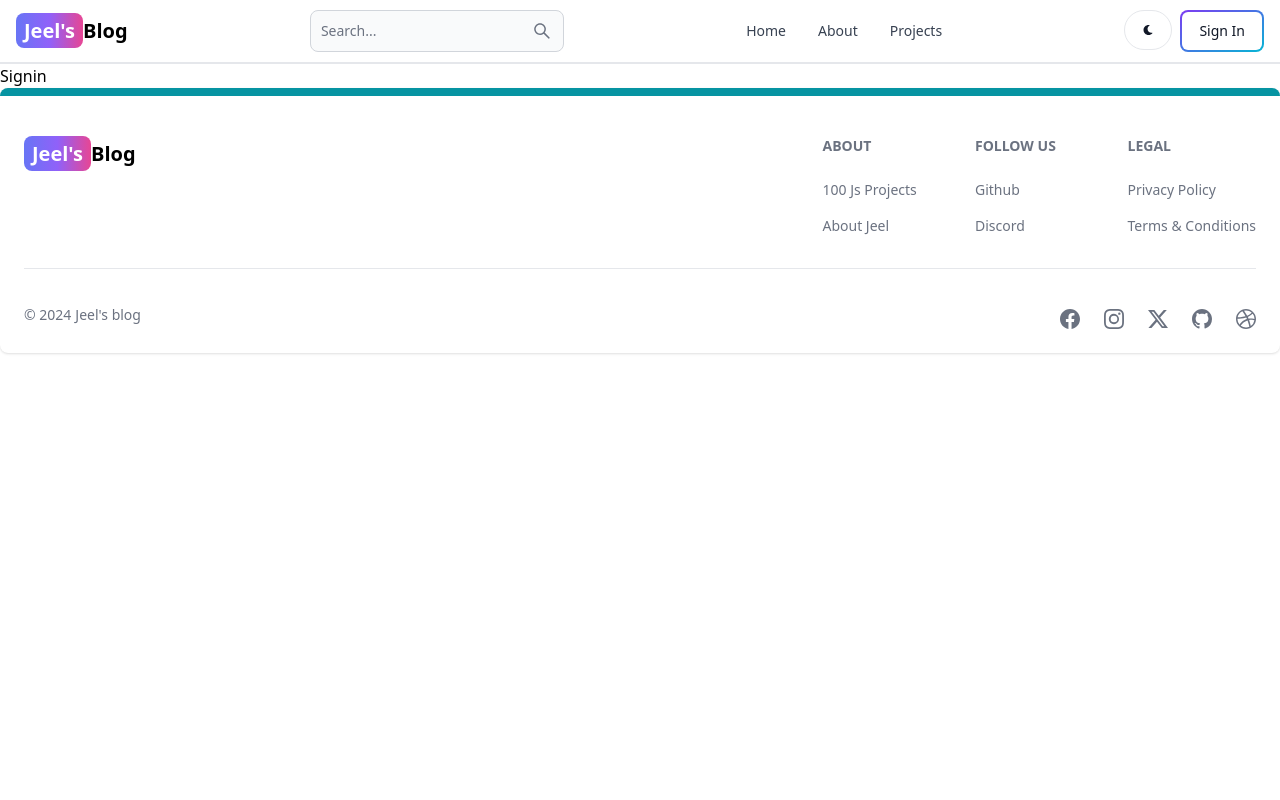
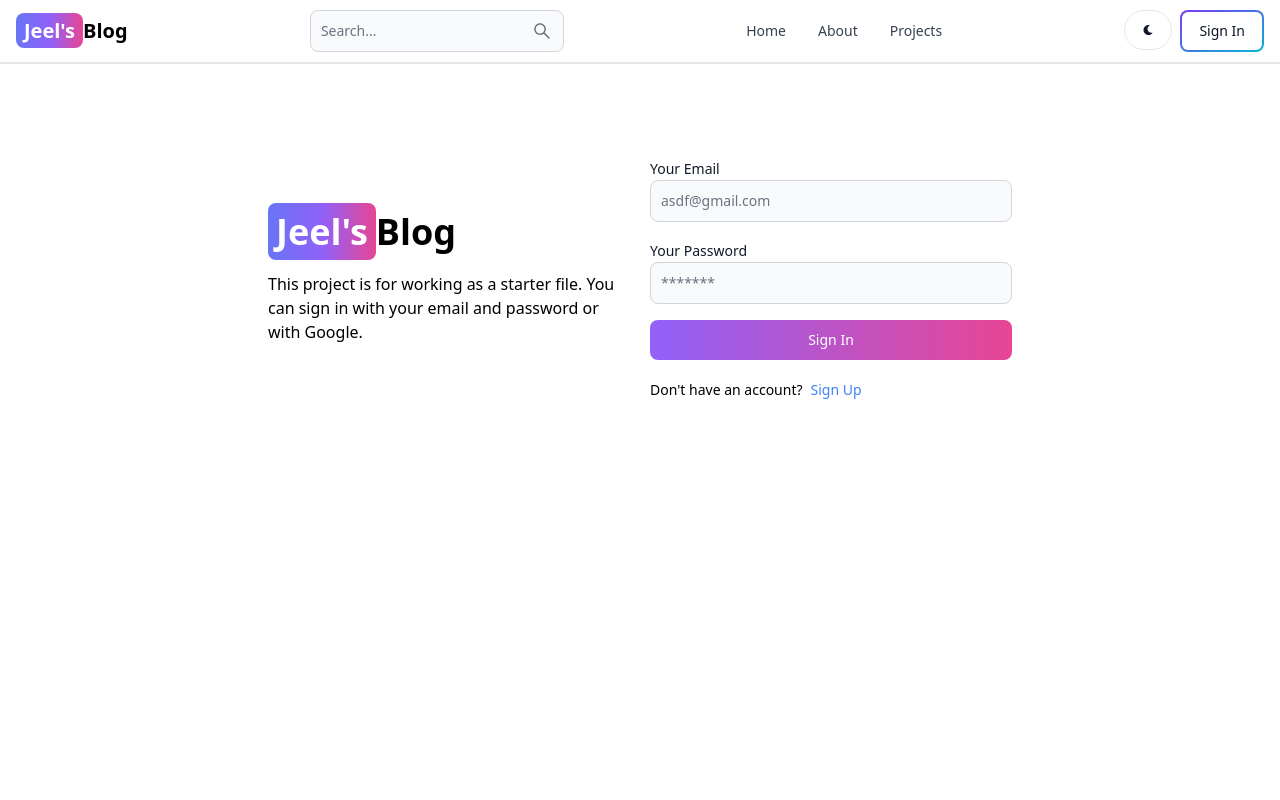
Before and after one commit to jeel105512/MERN-Blog, a React (Vite) app in the folder client/: page /sign-in in a window 1280 px wide. Shown: the top 800 px of the page. Built offline with nearby package versions, Linux system fonts and the light colour scheme.

Commit message:
added signin functionality

```diff
--- a/client/src/App.jsx
+++ b/client/src/App.jsx
@@ -7,6 +7,7 @@
 import Projects from "./pages/Projects.jsx";
 import Header from "./components/Header/Header.jsx";
 import Footer from "./components/Footer/Footer.jsx";
+import VarifyJWTToken from "./pages/VarifyJWTToken.jsx";
 
 export default function App() {
   return (
@@ -19,6 +20,7 @@
         <Route path="/sign-up" element={<Signup />} />
         <Route path="/dashboard" element={<Dashboard />} />
         <Route path="/projects" element={<Projects />} />
+        <Route path="/VarifyJWTToken" element={<VarifyJWTToken />} />
       </Routes>
       <Footer />
     </Router>
--- a/client/src/pages/Signin.jsx
+++ b/client/src/pages/Signin.jsx
@@ -1,5 +1,103 @@
+import { Alert, Button, Label, Spinner, TextInput } from "flowbite-react";
+import { useState } from "react";
+import { Link, useNavigate } from "react-router-dom";
+
 export default function Signin() {
+  const [formData, setFormData] = useState({});
+  const [loading, setLoading] = useState(false);
+  const [error, setError] = useState(null);
+  const navigate = useNavigate();
+
+  const handleChange = (e) => {
+    setFormData({ ...formData, [e.target.id]: e.target.value.trim() });
+  }
+
+  const handleSubmit = async (e) => {
+    e.preventDefault();
+
+    if (!formData.email || !formData.password) {
+      return setError("Please fill out all fields.");
+    }
+
+    try {
+      setLoading(true);
+      setError(null);
+      const response = await fetch("/api/auth/signin", {
+        method: "POST",
+        headers: {
+          "Content-Type": "application/json",
+        },
+        body: JSON.stringify(formData),
+      });
+
+      const data = await response.json();
+
+      if (data.success === false) {
+        return setError(data.message);
+      }
+
+      setLoading(false);
+      if (response.ok) {
+        console.log(data);
+        localStorage.setItem("token", data.token);
+        navigate("/VarifyJWTToken");
+      }
+    } catch (error) {
+      console.error(error);
+      setError(error.message);
+      setLoading(false);
+    }
+  }
+
   return (
-    <div>Signin</div>
+    <div className="min-h-screen mt-20">
+      <div className="flex p-3 max-w-3xl mx-auto flex-col md:flex-row md:items-center gap-5">
+        {/* left */}
+        <div className="flex-1">
+          <Link to="/" className="font-bold dark:text-white text-4xl">
+            <span className="px-2 py-1 text-white bg-gradient-to-r from-indigo-500 via-purple-500 to-pink-500 rounded-lg">Jeel's</span>
+            Blog
+          </Link>
+          <p className="text-am mt-5">This project is for working as a starter file. You can sign in with your email and password or with Google.</p>
+        </div>
+        {/* right */}
+        <div className="flex-1">
+          <form className="flex flex-col gap-4" onSubmit={handleSubmit}>
+            <div>
+              <Label value="Your Email" />
+              <TextInput
+                type="email"
+                placeholder="asdf@gmail.com"
+                id="email"
+                onChange={handleChange}
+              />
+            </div>
+            <div>
+              <Label value="Your Password" />
+              <TextInput
+                type="password"
+                placeholder="*******"
+                id="password"
+                onChange={handleChange}
+              />
+            </div>
+            <Button gradientDuoTone="purpleToPink" type="submit" disabled={loading}>
+              {loading ? (
+                <>
+                  <Spinner size="sm" /> <span className="pl-3">Loading...</span>
+                </>
+              ) : "Sign In"}
+            </Button>
+          </form>
+          <div className="flex gap-2 text-sm mt-5">
+            <span>Don't have an account?</span>
+            <Link to="/sign-up" className="text-blue-500">Sign Up</Link>
+          </div>
+          {
+            error && (<Alert className="mt-5" color="failure">{error}</Alert>)
+          }
+        </div>
+      </div>
+    </div>
   )
 }
--- a/client/src/pages/Signup.jsx
+++ b/client/src/pages/Signup.jsx
@@ -82,7 +82,7 @@
               <Label value="Your Password" />
               <TextInput
                 type="password"
-                placeholder="a1s2d3f4"
+                placeholder="*******"
                 id="password"
                 onChange={handleChange}
               />
--- /dev/null
+++ b/client/src/pages/VarifyJWTToken.jsx
@@ -0,0 +1,30 @@
+import { useEffect } from 'react';
+import { useNavigate } from 'react-router-dom';
+
+export default function VarifyJWTToken() {
+    const navigate = useNavigate();
+
+    useEffect(() => {
+        const varifyToken = async () => {
+            try {
+                const token = localStorage.getItem("token");
+                const response = await fetch("/api/auth/varify-JWT-Token", {
+                    headers: {
+                        Authorization: token,
+                    }
+                });
+                const data = await response.json();
+                console.log(data.user);
+                navigate("/");
+            } catch (error) {
+                console.error(error);
+                navigate("/sign-in");
+            }
+        }
+        varifyToken();
+    }, []);
+
+    return (
+        <div>VarifyJWTToken</div>
+    )
+}
```
Also changed, not shown: 2 other files (tests, documents, lock files or other folders).
